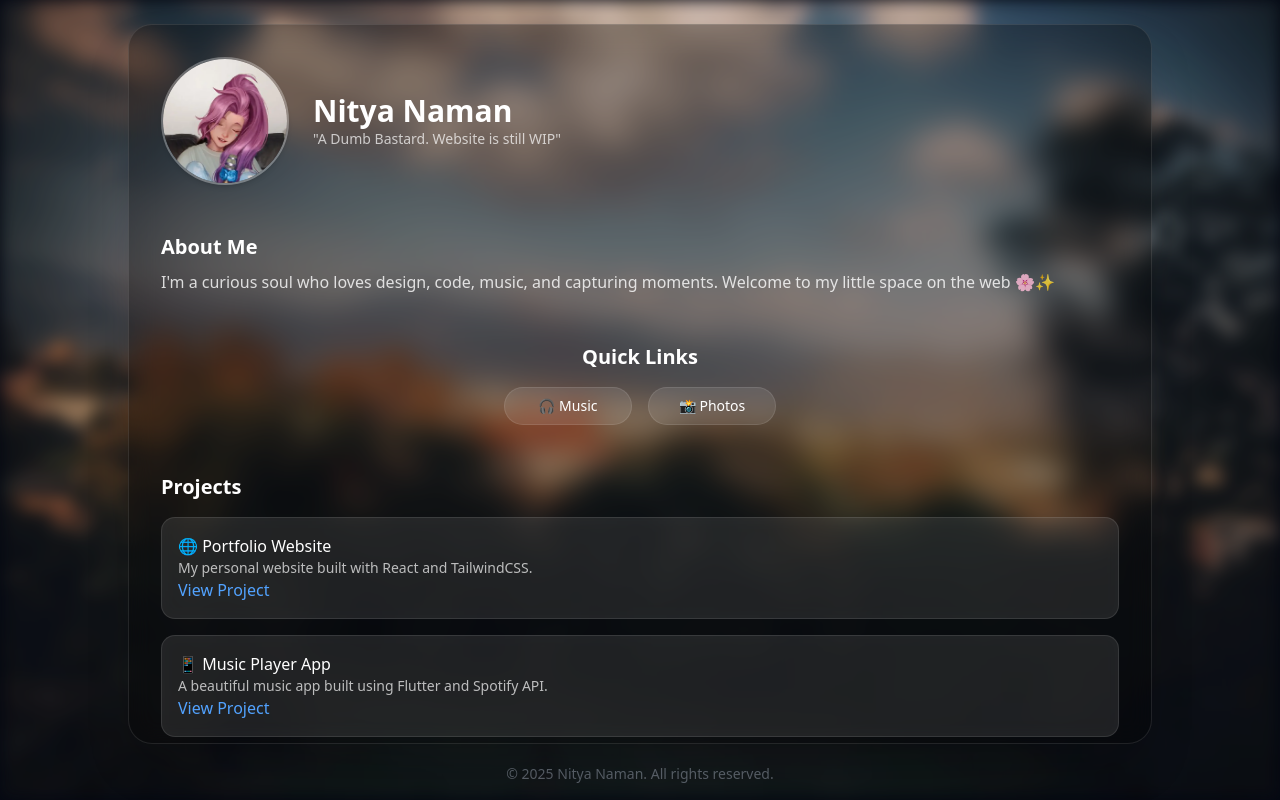
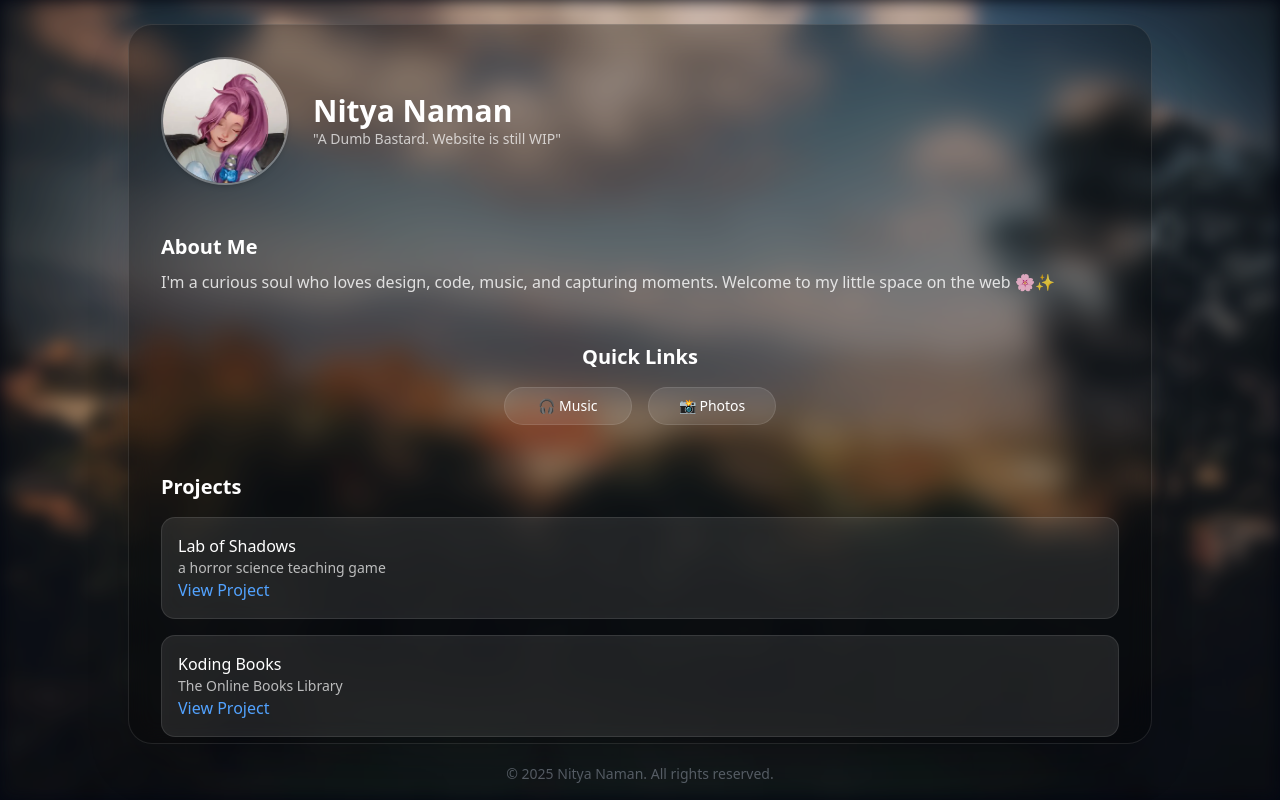
Before and after one commit to namanyt/ciderboi.xyz, a Next.js app: page / in a window 1280 px wide. Built offline with nearby package versions, Linux system fonts and the light colour scheme.

Commit message:
feat: implement project data fetching from local JSON and pass to Home component

```diff
--- a/app/music/page.tsx
+++ b/app/music/page.tsx
@@ -2,6 +2,8 @@ import Music from "@/components/pages/Music";
 import fs from "fs/promises";
 import path from "path";
 import { Album, Track } from "@/components/ui/song-card";
+import { Suspense } from "react";
+import LoadingScreen from "@/components/loading";
 
 export type SongData = {
   albums: Album[];
@@ -32,5 +34,9 @@ const fetchData = async () => {
 export default async function MusicPage() {
   const data = await fetchData();
 
-  return <Music data={data.props.data} />;
+  return (
+    <Suspense fallback={<LoadingScreen />}>
+      <Music data={data.props.data} />
+    </Suspense>
+  );
 }
--- a/app/page.tsx
+++ b/app/page.tsx
@@ -1,11 +1,29 @@
 import { Suspense } from "react";
 import Home from "@/components/pages/Home";
+import fs from "fs/promises";
+import path from "path";
 import LoadingScreen from "@/components/loading";
 
-export default function HomePage() {
+export type Project = {
+  id: string;
+  title: string;
+  description: string;
+  category: string;
+  tags: string[];
+  image: string;
+  url: string;
+};
+
+const fetchData = async () => {
+  const file = await fs.readFile(path.join(process.cwd(), "public", "data", "projects.json"), "utf8");
+  return JSON.parse(file).projects as Project[];
+};
+
+export default async function HomePage() {
+  const data = await fetchData();
   return (
     <Suspense fallback={<LoadingScreen />}>
-      <Home />
+      <Home projects={data} />
     </Suspense>
   );
 }
--- a/components/pages/Home.tsx
+++ b/components/pages/Home.tsx
@@ -3,9 +3,12 @@
 import React from "react";
 import Image from "next/image";
 import { useNetwork } from "@/components/context/Network";
+import { Project } from "@/app/page";
 
-export default function Home() {
+export default function Home({ projects }: { projects: Project[] }) {
   const { setPage } = useNetwork();
+
+  console.log(projects);
 
   return (
     <div className="h-screen w-full bg-cover bg-center overflow-hidden">
@@ -61,7 +64,7 @@ export default function Home() {
           <div className="space-y-4">
             {/* Example Project Card */}
             {projects.map((project, index) => (
-              <ProjectCard key={index} title={project.title} description={project.description} link={project.link} />
+              <ProjectCard key={index} title={project.title} description={project.description} link={project.url} />
             ))}
           </div>
         </div>
@@ -83,16 +86,16 @@ const ProjectCard = ({ title, description, link }: { title: string; description:
 };
 
 // TODO: Add Actual Projects here
-const projects = [
-  {
-    title: "🌐 Portfolio Website",
-    description: "My personal website built with React and TailwindCSS.",
-    link: "https://www.youtube.com/watch?v=dQw4w9WgXcQ",
-  },
-  {
-    title: "📱 Music Player App",
-    description: "A beautiful music app built using Flutter and Spotify API.",
-    link: "https://www.youtube.com/watch?v=dQw4w9WgXcQ",
-  },
-  // Add more projects as needed
-];
+// const projects = [
+//   {
+//     title: "🌐 Portfolio Website",
+//     description: "My personal website built with React and TailwindCSS.",
+//     link: "https://www.youtube.com/watch?v=dQw4w9WgXcQ",
+//   },
+//   {
+//     title: "📱 Music Player App",
+//     description: "A beautiful music app built using Flutter and Spotify API.",
+//     link: "https://www.youtube.com/watch?v=dQw4w9WgXcQ",
+//   },
+//   // Add more projects as needed
+// ];
--- /dev/null
+++ b/public/data/projects.json
@@ -0,0 +1,58 @@
+{
+  "projects": [
+    {
+      "id": "lab-of-shadows",
+      "title": "Lab of Shadows",
+      "description": "a horror science teaching game",
+      "category": "Educational",
+      "tags": ["Competition Entry", "Game", "Teaching aid"],
+      "image": "/image/los.png",
+      "url": "/extras/los.pdf"
+    },
+    {
+      "id": "koding-books",
+      "title": "Koding Books",
+      "description": "The Online Books Library",
+      "category": "Educational",
+      "tags": ["Competition Entry", "Educational", "Book Library"],
+      "image": "https://raw.githubusercontent.com/namanyt/kodingbooks/main/public/logo.svg",
+      "url": "https://capitall.ciderboi.xyz"
+    },
+    {
+      "id": "webowser",
+      "title": "Webowser",
+      "description": "Webowser is a modern web browser",
+      "category": "Apps",
+      "tags": ["web", "browser", "electron", "nodejs"],
+      "image": "https://raw.githubusercontent.com/namanyt/Webowser/main/static/images/DetailLogo.png",
+      "url": "https://github.com/namanyt/webowser#webrowser"
+    },
+    {
+      "id": "flappy-bird",
+      "title": "Flappy Bird",
+      "description": "Flappy Bird game made in C++",
+      "category": "Games",
+      "tags": ["flappy", "bird", "game", "c++"],
+      "image": "https://upload.wikimedia.org/wikipedia/en/0/0a/Flappy_Bird_icon.png",
+      "url": "https://github.com/Ciderboi123/Flappy-Bird"
+    },
+    {
+      "id": "dbt",
+      "title": "Discord Bot Template",
+      "description": "An Discord bot template [DBT] for making custom bots",
+      "category": "Bot",
+      "tags": ["discord", "bot"],
+      "image": "",
+      "url": "https://github.com/Ciderboi123/DBT"
+    },
+    {
+      "id": "chatto",
+      "title": "Chatto",
+      "description": "A unified API wrapper for YouTube and Twitch chat bots.",
+      "category": "Bot",
+      "tags": ["chat-bot", "lib"],
+      "image": "",
+      "url": "https://github.com/parafoxia/chatto"
+    }
+  ]
+}
```
Also changed, not shown: 1 other file (tests, documents, lock files or other folders).
